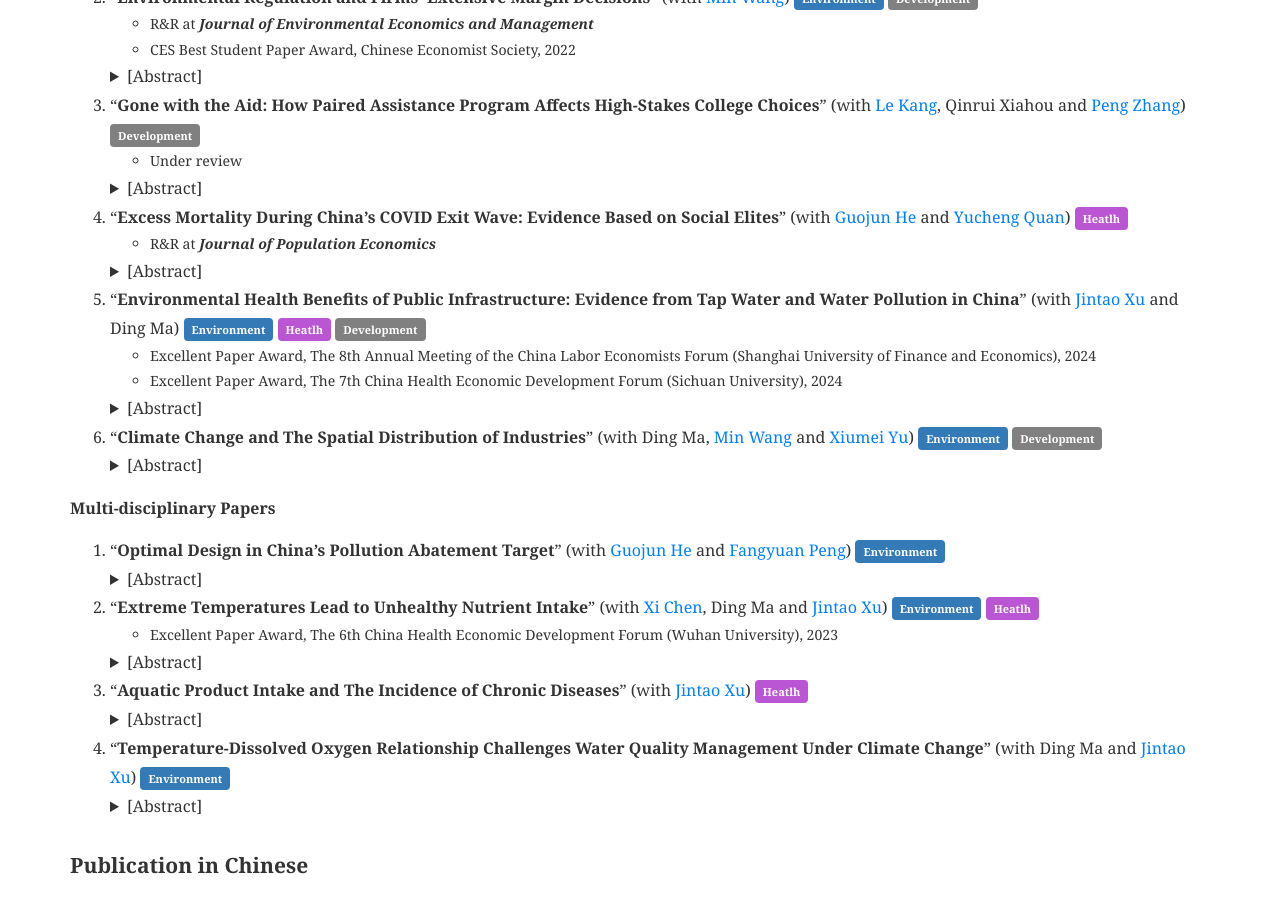
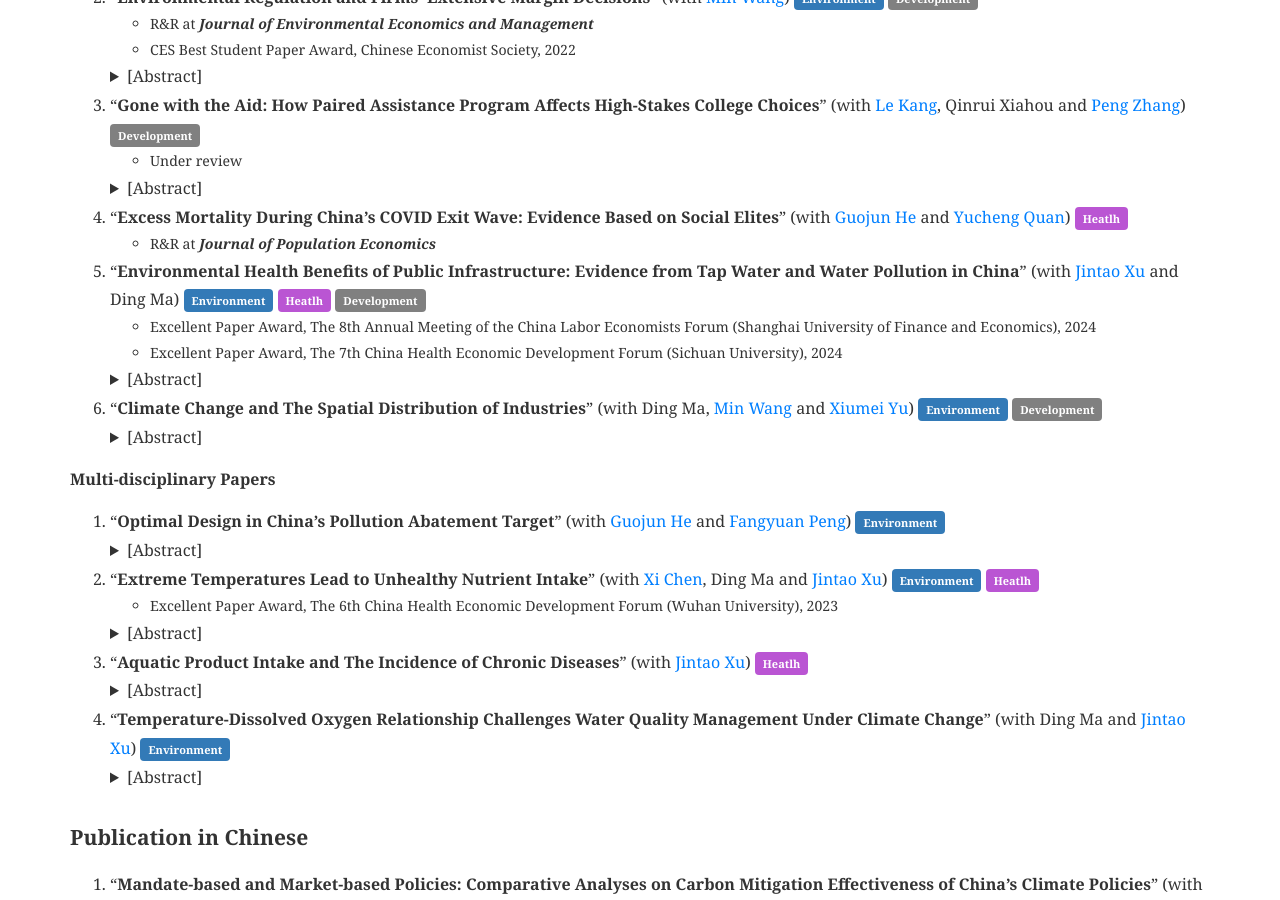
Before and after one commit to shuoliecon/shuoliecon.github.io, a Jekyll site: the page built from pages/_research/index.md, in a window 1280 px wide and 900 px high, scrolled down 570 px. Built offline with Jekyll 4.4.1, drawn with Linux system fonts in a browser that asks for light colours.

Commit message:
Update index.md

```diff
--- a/pages/_research/index.md
+++ b/pages/_research/index.md
@@ -35,7 +35,6 @@ As an economist, my ultimate goal is to contribute to sustainable development. M
 
 <li>“<b>Excess Mortality During China’s COVID Exit Wave: Evidence Based on Social Elites</b>” (with <a href="https://www.guojunhe.com/">Guojun He</a> and <a href="https://www.yuchengquan.com/">Yucheng Quan</a>) <span class="label label-e">Heatlh</span></li>
 <ul><li>R&R at <b><i>Journal of Population Economics</i></b></li></ul>
-<details><summary>[Abstract]</summary>China experienced a nationwide transmission of COVID-19 after the government abandoned its stringent zero-COVID policy in December 2022. Based on a manually collected dataset of elite deaths in China, this paper presents the first ex-post estimate of excess mortality during China’s COVID exit wave. We find a significant increase in excess mortality in late 2022 and early 2023, with the peak weekly excess mortality for those above age 65 increasing by over 10-fold. However, the elevated mortality returned to the pre-pandemic level in four to five weeks. We further estimate that there were at least 1.44 million during China’s COVID pandemic, driven mostly by the exit wave. Nevertheless, China’s total mortality cost during the pandemic remains low relative to comparable countries, because COVID-19 was under control most of the time from 2020 to 2022. We provide a case study showing how to use elite information to infer population excess mortality.</details>
 
 
 <li>“<b>Environmental Health Benefits of Public Infrastructure: Evidence from Tap Water and Water Pollution in China</b>” (with <a href="https://en.nsd.pku.edu.cn/faculty/fulltime/x/239550.htm">Jintao Xu</a> and Ding Ma) <span class="label label-a">Environment</span> <span class="label label-e">Heatlh</span> <span class="label label-f">Development</span></li>
```
